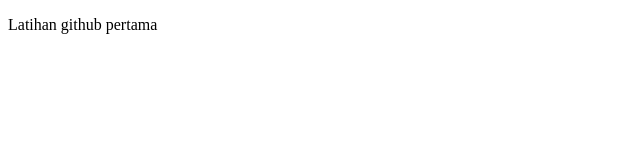
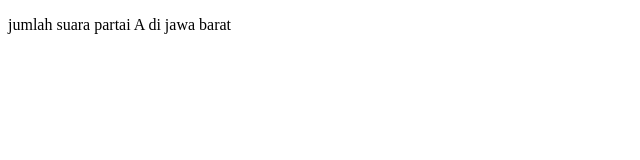
Before and after one commit to IdoMunthe/Sirekap, a plain HTML site: page indeks.html in a window 1280 px wide. Shown: the whole page, without its empty margins (0-640 px from the left). Drawn offline with Linux system fonts and the light colour scheme.

Commit message:
sirekap-jawabarat

```diff
--- a/indeks.html
+++ b/indeks.html
@@ -7,7 +7,7 @@
 </head>
 <body>
     <div>
-        <p>Latihan github pertama</p>
+        <p>jumlah suara partai A di jawa barat</p>
     </div>
 </body>
 </html>
```
